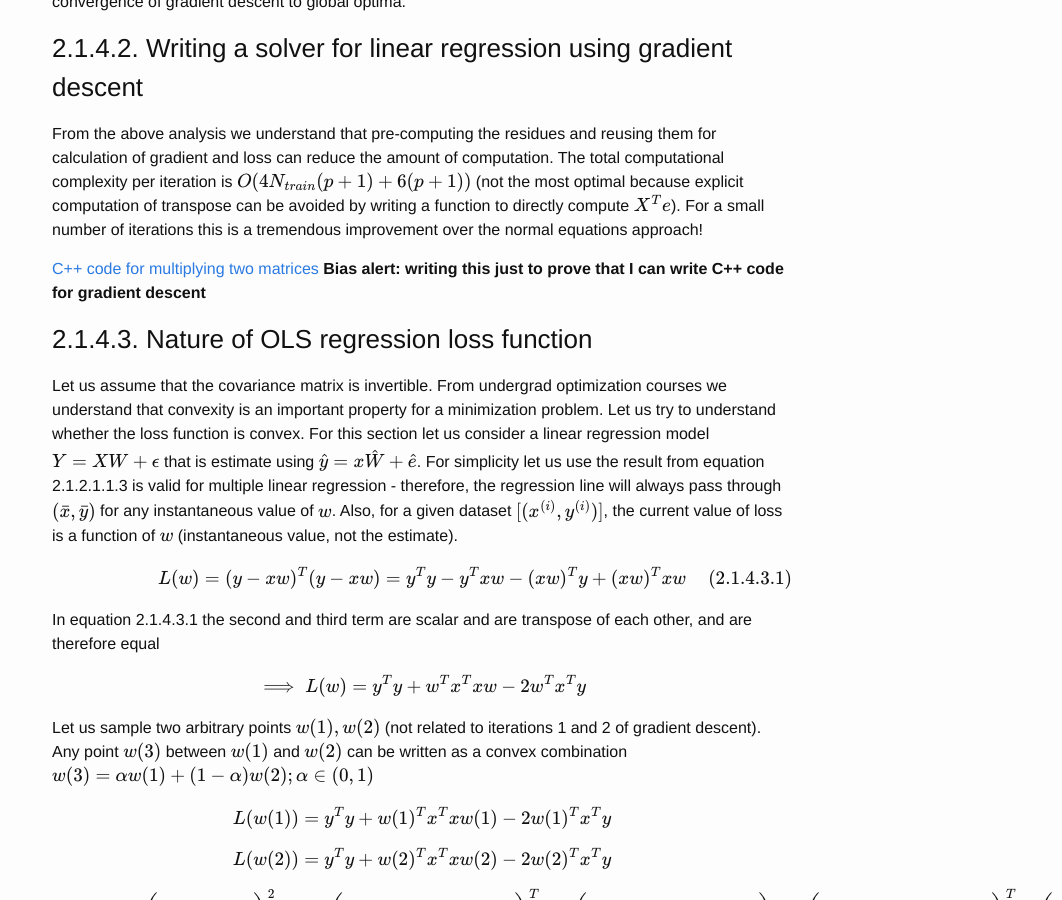
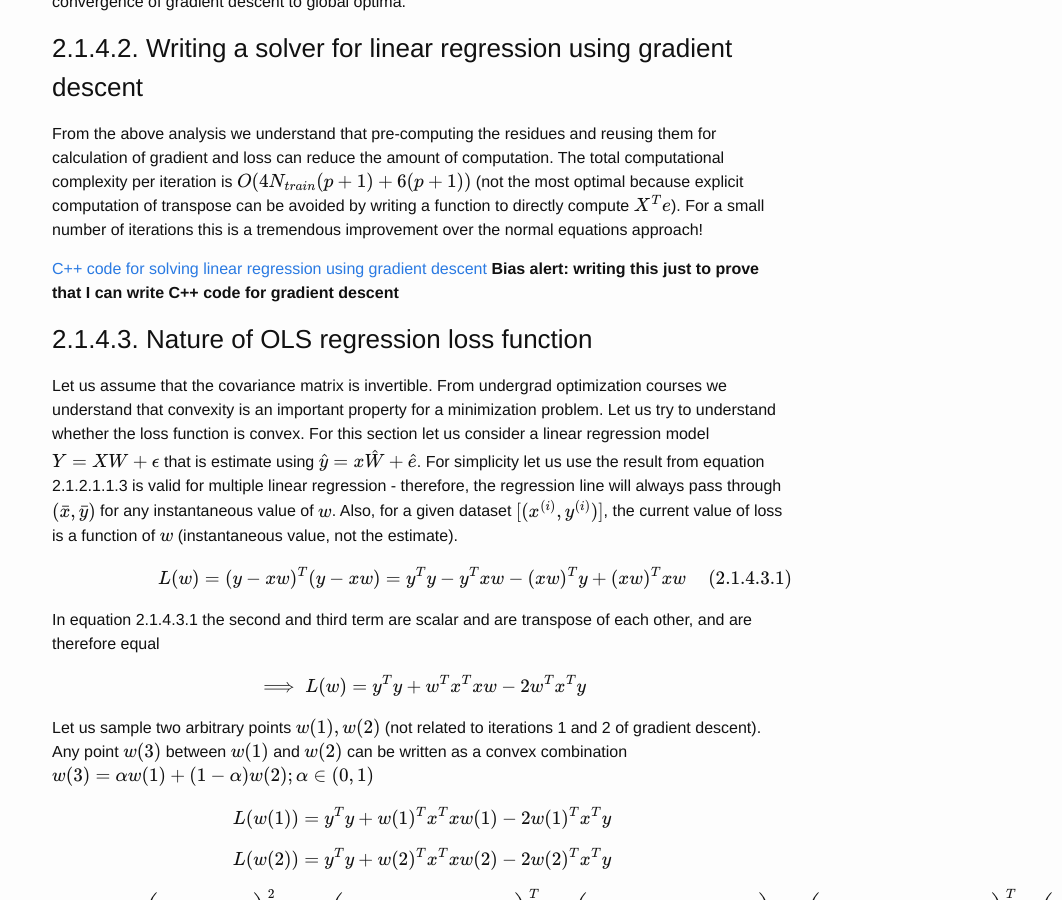
Before and after one commit to SNaveenMathew/ml_book, a Jekyll site: the page built from linear_regression.md, in a window 1280 px wide and 900 px high, scrolled down 11920 px. Shown: the whole window, without its empty margins (218-1280 px from the left). Built offline with Jekyll 4.4.1, drawn with Linux system fonts in a browser that asks for light colours; our own code applies the rules of GitHub Pages for plain Markdown files; formulas are drawn with MathJax 3.

Commit message:
Content fix: GD solver instead of matrix multiplication

```diff
--- a/linear_regression.md
+++ b/linear_regression.md
@@ -294,7 +294,7 @@ Therefore, for a sufficiently small $\alpha$ we observe that $L(w(t))$ is a non-
 
 From the above analysis we understand that pre-computing the residues and reusing them for calculation of gradient and loss can reduce the amount of computation. The total computational complexity per iteration is $O(4N_{train}(p+1) + 6(p+1))$ (not the most optimal because explicit computation of transpose can be avoided by writing a function to directly compute $X^Te$). For a small number of iterations this is a tremendous improvement over the normal equations approach!
 
-[C++ code for multiplying two matrices](data/linreg_GD.cpp) **Bias alert: writing this just to prove that I can write C++ code for gradient descent**
+[C++ code for solving linear regression using gradient descent](data/linreg_GD.cpp) **Bias alert: writing this just to prove that I can write C++ code for gradient descent**
 
 ### 2.1.4.3. Nature of OLS regression loss function
 
```
